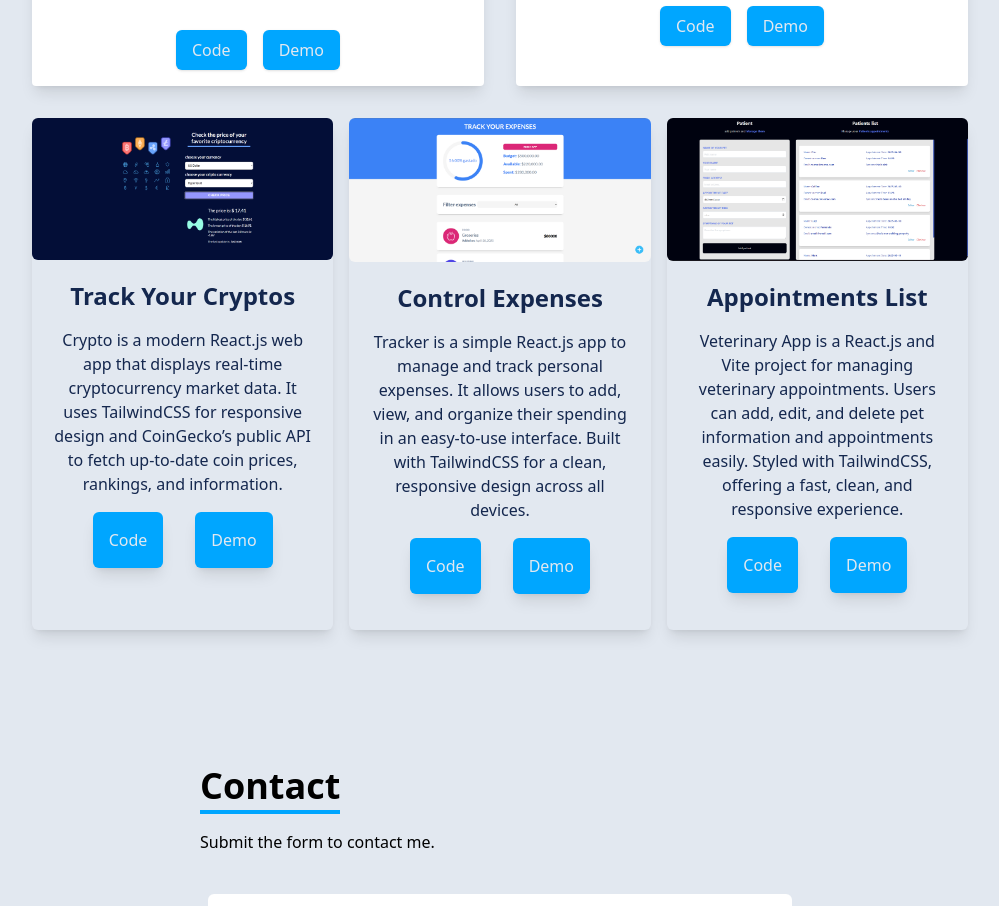
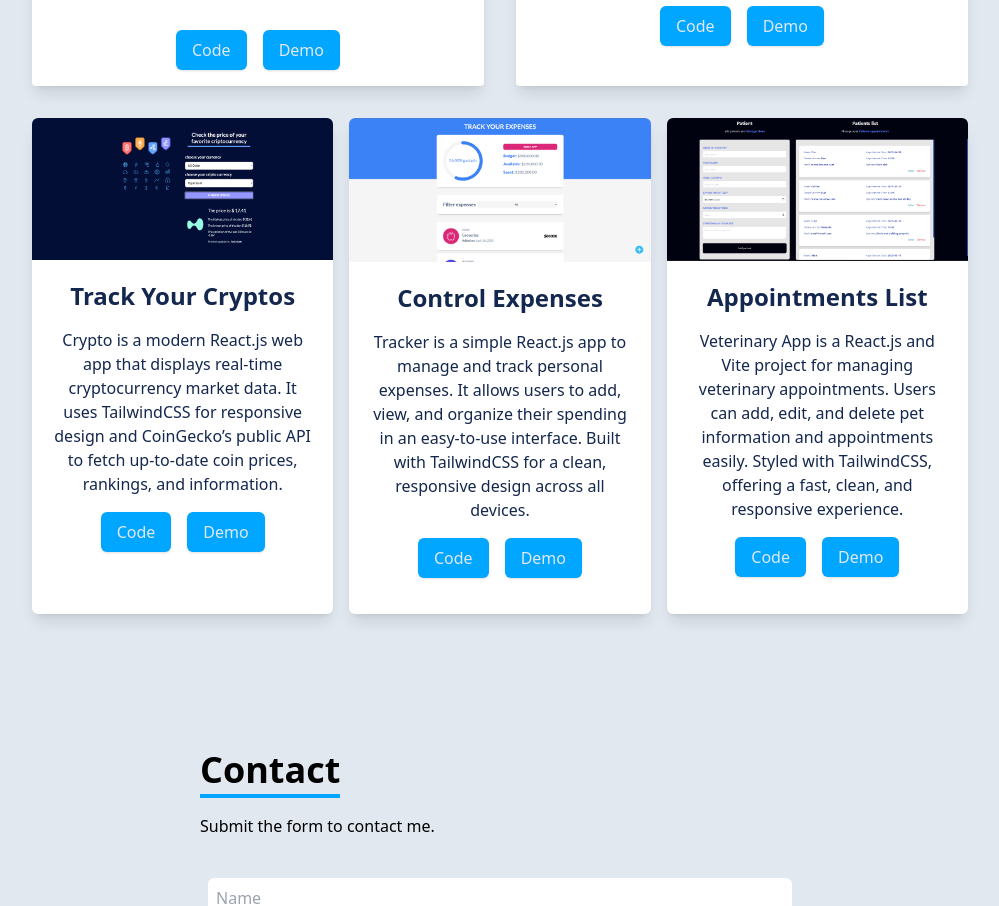
Before and after one commit to alejandrogch7/portfolioAlex, a React (Vite) app: page / in a window 1280 px wide. Shown: the part 1894-2800 px from the top of the page, without its empty margins (140-1139 px from the left). Built offline with nearby package versions, Linux system fonts and the light colour scheme.

Commit message:
adding styling to small projects

```diff
--- a/src/components/SmallProjects.jsx
+++ b/src/components/SmallProjects.jsx
@@ -9,9 +9,9 @@ export default function SmallProjects() {
         <>
             <div className='w-full grid grid-cols-1 sm:grid-cols-3 gap-4 text-center py-8'>
 
-                <div className='shadow-lg bg-slate-200 hover:scale-110 duration-500 rounded-md'>
+                <div className='shadow-lg bg-white hover:scale-110 duration-500 rounded-md overflow-hidden'>
                     <div>
-                        <img className='w-full mx-auto rounded-md' src={Crypto} alt="HTML Icon" />
+                        <img className='w-full mx-auto' src={Crypto} alt="HTML Icon" />
                     </div>
                     <div className='text-[#14274E] m-5'>
                         <h1 className='my-4 text-2xl font-bold text-[#14274E]'>Track Your Cryptos</h1>
@@ -20,13 +20,13 @@ export default function SmallProjects() {
                             It uses TailwindCSS for responsive design and CoinGecko’s public API to fetch up-to-date coin prices,
                             rankings, and information.
                         </p>
-                        <div className='justify-between'>
-                            <button className='m-4 p-4 shadow-lg bg-[#00a6ff] rounded-md text-slate-200 hover:bg-[#14274E]'>
+                        <div className='flex justify-center gap-4 p-4'>
+                            <button className='px-4 py-2 bg-[#00a6ff] rounded-md text-slate-200 hover:bg-[#14274E] shadow'>
                                 <a href="https://github.com/alejandrogch7/crypto" target='_blank'>
                                     Code
                                 </a>
                             </button>
-                            <button className='m-4 p-4 shadow-lg bg-[#00a6ff] rounded-md text-slate-200 hover:bg-[#14274E]'>
+                            <button className='px-4 py-2 bg-[#00a6ff] rounded-md text-slate-200 hover:bg-[#14274E] shadow'>
                                 <a href="https://relaxed-starburst-21ef98.netlify.app/" target='_blank'>
                                     Demo
                                 </a>
@@ -34,9 +34,9 @@ export default function SmallProjects() {
                         </div>
                     </div>
                 </div>
-                <div className='shadow-lg bg-slate-200 hover:scale-110 duration-500 rounded-md'>
+                <div className='shadow-lg bg-white hover:scale-110 duration-500 rounded-md overflow-hidden'>
                     <div>
-                        <img className='w-full mx-auto rounded-md' src={Expenses} alt="HTML Icon" />
+                        <img className='w-full mx-auto' src={Expenses} alt="HTML Icon" />
                     </div>
                     <div className='text-[#14274E] m-5'>
                         <h1 className='my-4 text-2xl font-bold text-[#14274E]'>Control Expenses</h1>
@@ -45,13 +45,13 @@ export default function SmallProjects() {
                             It allows users to add, view, and organize their spending in an easy-to-use interface.
                             Built with TailwindCSS for a clean, responsive design across all devices.
                         </p>
-                        <div className='justify-between'>
-                            <button className='m-4 p-4 shadow-lg bg-[#00a6ff] rounded-md text-slate-200 hover:bg-[#14274E]'>
+                        <div className='flex justify-center gap-4 p-4'>
+                            <button className='px-4 py-2 bg-[#00a6ff] rounded-md text-slate-200 hover:bg-[#14274E] shadow'>
                                 <a href="https://github.com/alejandrogch7/tracker" target='_blank'>
                                     Code
                                 </a>
                             </button>
-                            <button className='m-4 p-4 shadow-lg bg-[#00a6ff] rounded-md text-slate-200 hover:bg-[#14274E]'>
+                            <button className='px-4 py-2 bg-[#00a6ff] rounded-md text-slate-200 hover:bg-[#14274E] shadow'>
                                 <a href="https://animated-babka-cbf09d.netlify.app/" target='_blank'>
                                     Demo
                                 </a>
@@ -59,9 +59,9 @@ export default function SmallProjects() {
                         </div>
                     </div>
                 </div>
-                <div className='shadow-lg bg-slate-200 hover:scale-110 duration-500 rounded-md'>
+                <div className='shadow-lg bg-white hover:scale-110 duration-500 rounded-md overflow-hidden'>
                     <div>
-                        <img className='w-full mx-auto rounded-md' src={Vet} alt="HTML Icon" />
+                        <img className='w-full mx-auto' src={Vet} alt="HTML Icon" />
                     </div>
                     <div className='text-[#14274E] m-5'>
                         <h1 className='my-4 text-2xl font-bold text-[#14274E]'>Appointments List</h1>
@@ -70,13 +70,13 @@ export default function SmallProjects() {
                             Users can add, edit, and delete pet information and appointments easily.
                             Styled with TailwindCSS, offering a fast, clean, and responsive experience.
                         </p>
-                        <div className='justify-between'>
-                            <button className='m-4 p-4 shadow-lg bg-[#00a6ff] rounded-md text-slate-200 hover:bg-[#14274E]'>
+                        <div className='flex justify-center gap-4 p-4'>
+                            <button className='px-4 py-2 bg-[#00a6ff] rounded-md text-slate-200 hover:bg-[#14274E] shadow'>
                                 <a href="https://github.com/alejandrogch7/veterinary_react_vite" target='_blank'>
                                     Code
                                 </a>
                             </button>
-                            <button className='m-4 p-4 shadow-lg bg-[#00a6ff] rounded-md text-slate-200 hover:bg-[#14274E]'>
+                            <button className='px-4 py-2 bg-[#00a6ff] rounded-md text-slate-200 hover:bg-[#14274E] shadow'>
                                 <a href="https://sparkling-kheer-ae58c9.netlify.app/" target='_blank'>
                                     Demo
                                 </a>
```
